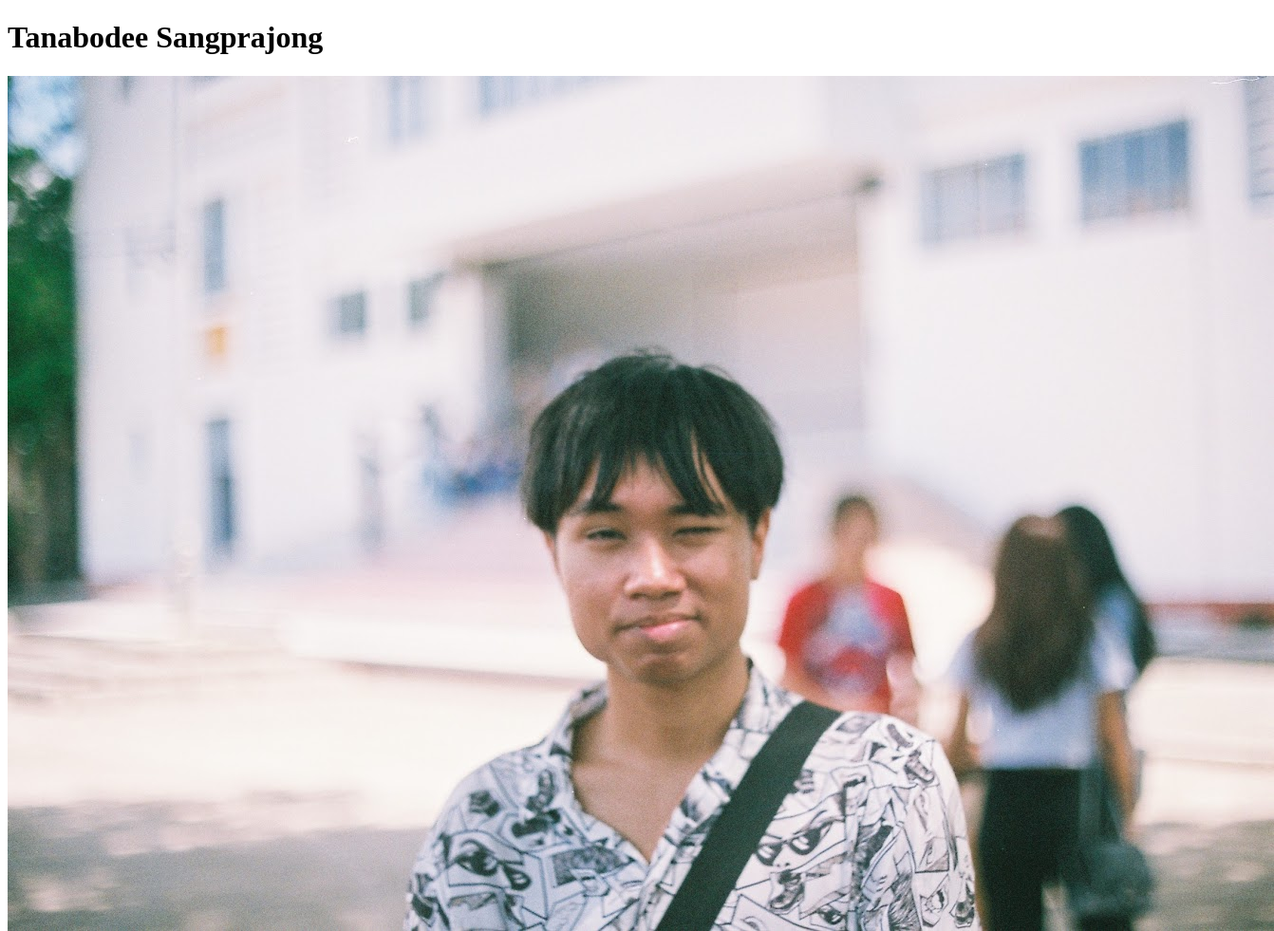
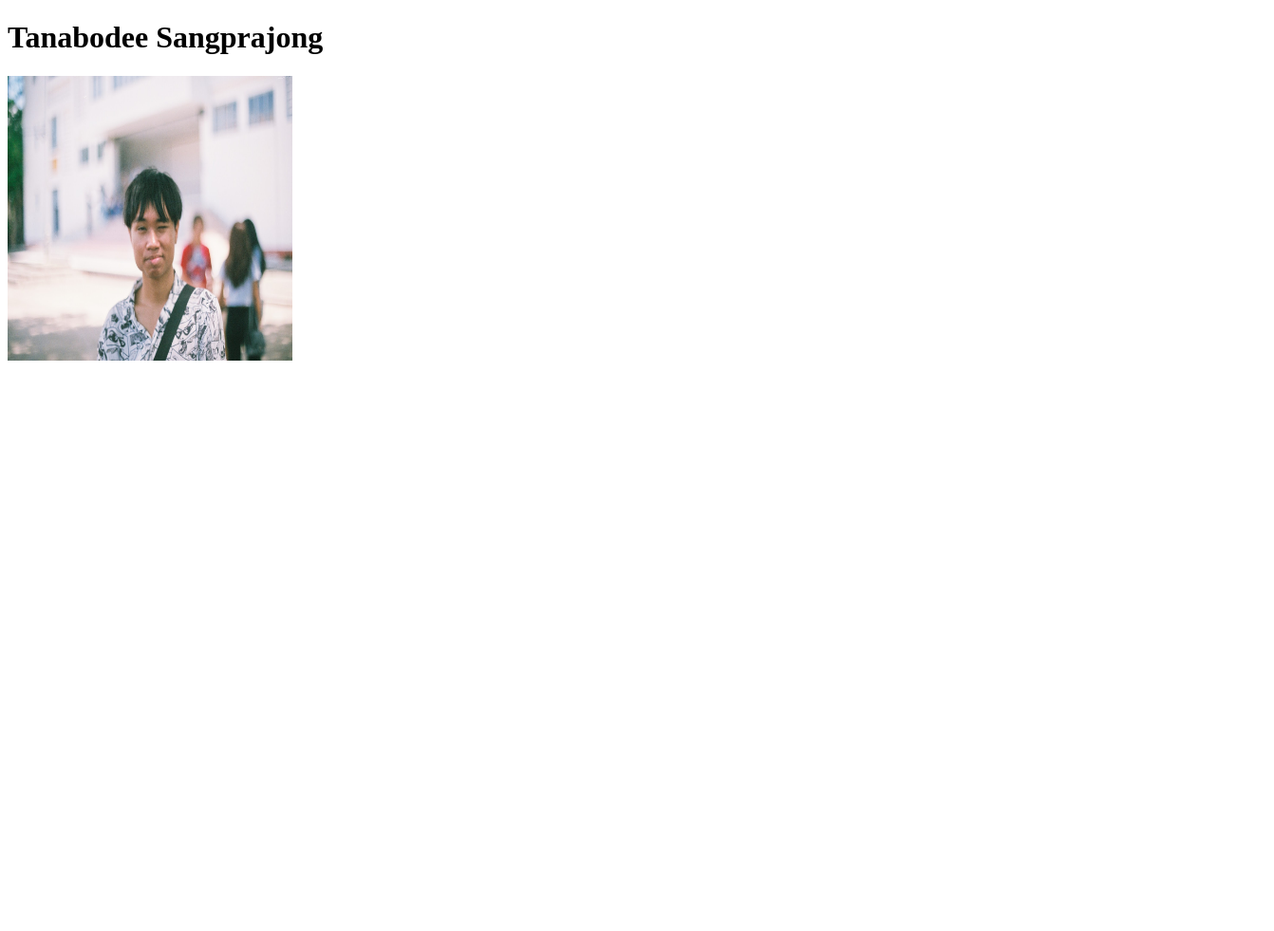
Before and after one commit to dukedeem/dukedeem.github.io, a plain HTML site: page index.html in a window 1280 px wide. Shown: the whole page at 95% size, 1342 px wide, since content can reach past the window. After the commit the page ends 800 px from the top, so only its background shows below. Drawn offline with Linux system fonts and the light colour scheme.

Commit message:
Update index.html

```diff
--- a/index.html
+++ b/index.html
@@ -7,7 +7,8 @@
 
 <body>
     <h1>Tanabodee Sangprajong</h1>
-    <img src="https://raw.githubusercontent.com/dukedeem/dukedeem.github.io/master/Profile.JPG" alt="Profile Picture">
+    <img src="https://raw.githubusercontent.com/dukedeem/dukedeem.github.io/master/Profile.JPG" alt="Profile Picture"
+        width="300" height="300">
 </body>
 
 </html>
```
